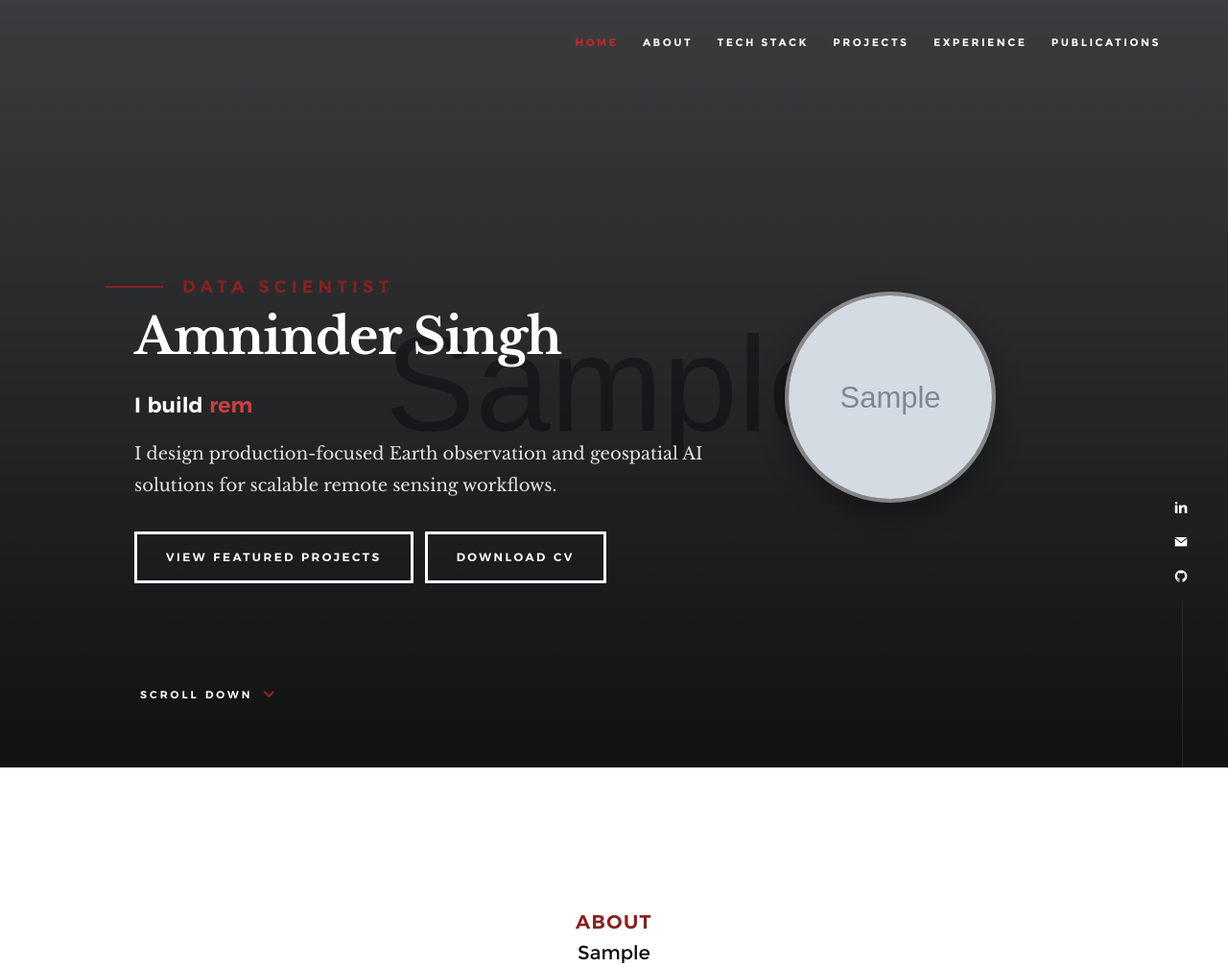
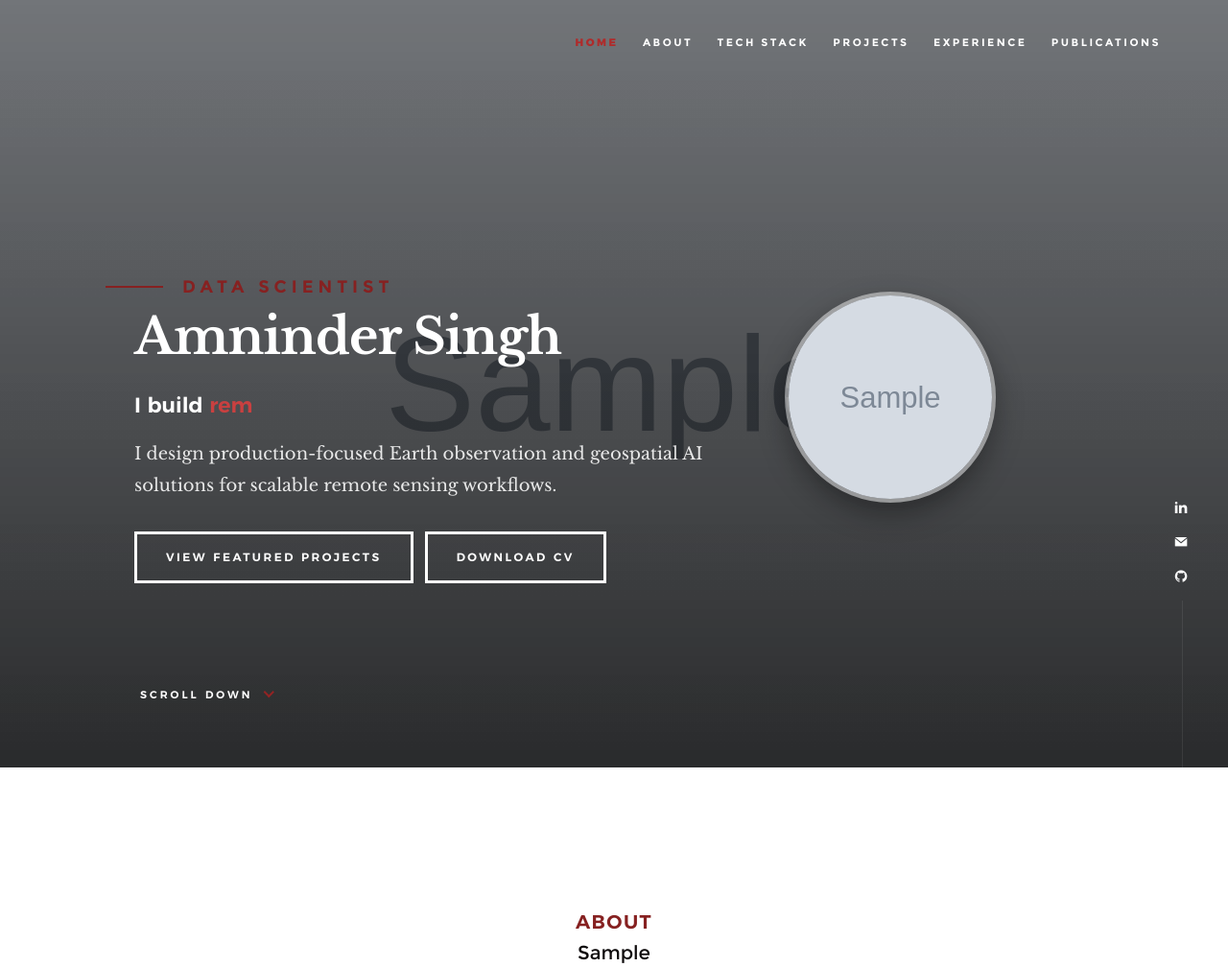
Before and after one commit to singhamninder/mywebsite, a Django app: page / in a window 1280 px wide. Shown: the top 1008 px of the page at 96% size. Run offline with Django 3.2, Linux system fonts and the light colour scheme; tables that the repository leaves empty hold one stand-in row (values such as "Sample post"); grey boxes marked "Sample" are stand-in pictures.

Commit message:
revert hero overlay

```diff
--- a/static/css/main.css
+++ b/static/css/main.css
@@ -1737,11 +1737,11 @@
     left: 0;
     width: 100%;
     height: 100%;
-    opacity: .92;
-    background: -moz-linear-gradient(top, rgba(0, 0, 0, 0.35) 0%, rgba(0, 0, 0, 0.88) 100%);
-    background: -webkit-linear-gradient(top, rgba(0, 0, 0, 0.35) 0%, rgba(0, 0, 0, 0.88) 100%);
-    background: linear-gradient(to bottom, rgba(0, 0, 0, 0.35) 0%, rgba(0, 0, 0, 0.88) 100%);
-    filter: progid: DXImageTransform.Microsoft.gradient( startColorstr='#59000000', endColorstr='#e0000000', GradientType=0);
+    opacity: .8;
+    background: -moz-linear-gradient(top, transparent 0%, rgba(0, 0, 0, 0.8) 100%);
+    background: -webkit-linear-gradient(top, transparent 0%, rgba(0, 0, 0, 0.8) 100%);
+    background: linear-gradient(to bottom, transparent 0%, rgba(0, 0, 0, 0.8) 100%);
+    filter: progid: DXImageTransform.Microsoft.gradient( startColorstr='#00000000', endColorstr='#cc000000', GradientType=0);
 }
 
 .s-home .overlay {
@@ -1750,8 +1750,8 @@
     left: 0;
     width: 100%;
     height: 100%;
-    opacity: .62;
-    background-color: #0a0809;
+    opacity: .5;
+    background-color: #111111;
 }
 
 .no-js .s-home {
```
